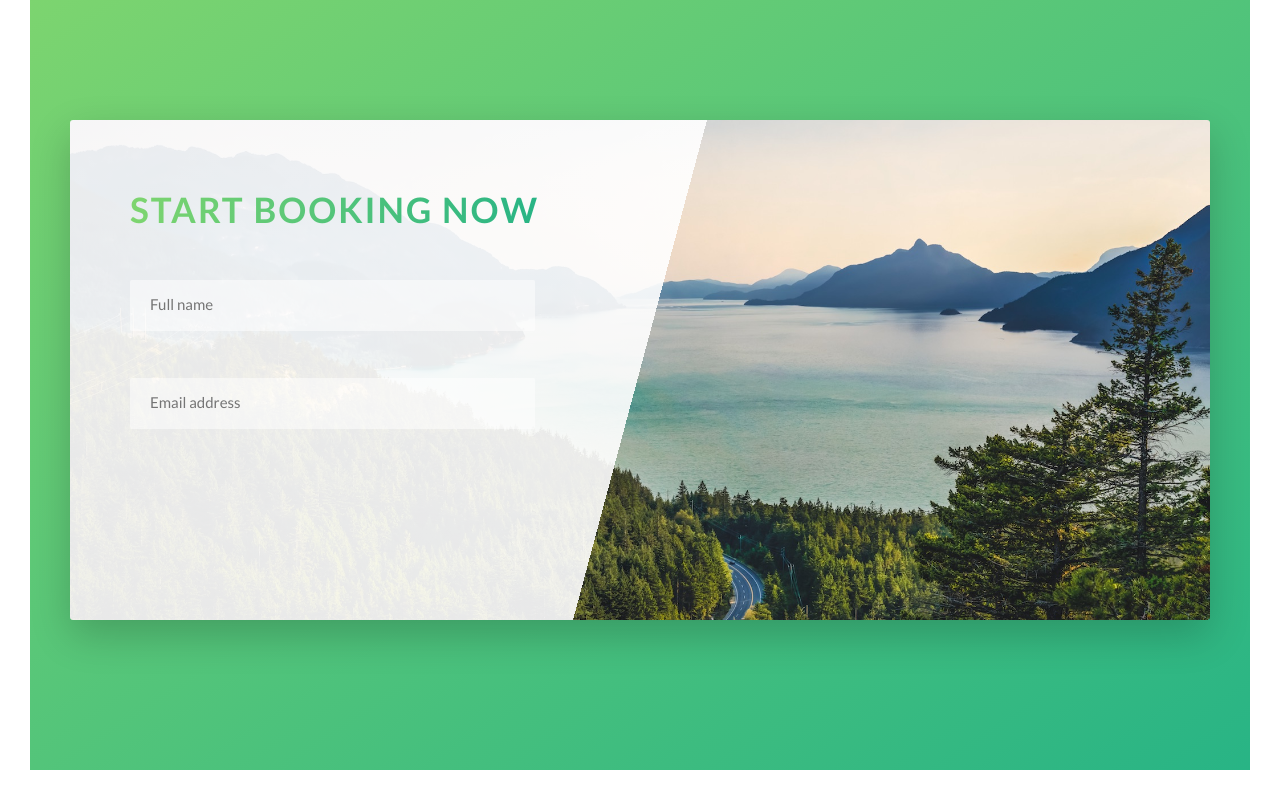
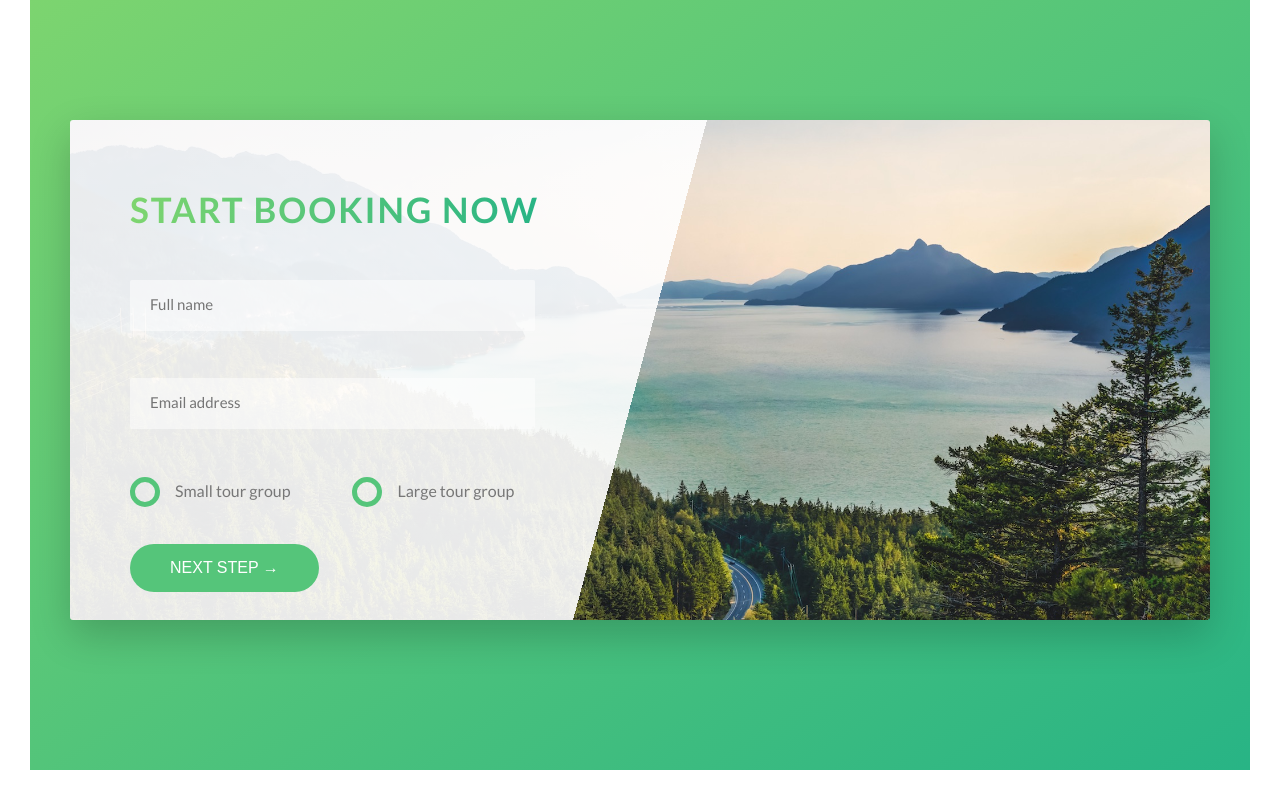
Before and after one commit to loxt/natours, a website: page index.html in a window 1280 px wide. Shown: the part 4591-5391 px from the top of the page. Drawn offline with Linux system fonts and the light colour scheme.

Commit message:
feat: custom radio input

```diff
--- a/index.html
+++ b/index.html
@@ -299,6 +299,27 @@
                   <input type="email" class="form__input" placeholder="Email address" id="email" required>
                   <label for="email" class="form__label">Email address</label>
                 </div>
+
+                <div class="form__group u-margin-bottom-medium">
+                  <div class="form__radio-group">
+                    <input type="radio" class="form__radio-input" id="small" name="size">
+                    <label for="small" class="form__radio-label">
+                      <span class="form__radio-button"></span>
+                      Small tour group
+                    </label>
+                  </div>
+                  <div class="form__radio-group">
+                    <input type="radio" class="form__radio-input" id="large" name="size">
+                    <label for="large" class="form__radio-label">
+                      <span class="form__radio-button"></span>
+                      Large tour group
+                    </label>
+                  </div>
+                </div>
+
+                <div class="form__group">
+                  <button class="btn btn--green">Next step &rarr;</button>
+                </div>
               </form>
             </div>
           </div>
--- a/sass/base/_utilities.scss
+++ b/sass/base/_utilities.scss
@@ -1,23 +1,23 @@
 .u-center-text {
-  text-align: center;
+  text-align: center !important;
 }
 
 .u-margin-bottom-big {
-  margin-bottom: 8rem;
+  margin-bottom: 8rem !important;
 }
 
 .u-margin-bottom-medium {
-  margin-bottom: 4rem;
+  margin-bottom: 4rem !important;
 }
 
 .u-margin-bottom-small {
-  margin-bottom: 1.5rem;
+  margin-bottom: 1.5rem !important;
 }
 
 .u-margin-top-big {
-  margin-top: 8rem;
+  margin-top: 8rem !important;
 }
 
 .u-margin-top-huge {
-  margin-top: 10rem;
+  margin-top: 10rem !important;
 }
--- a/sass/components/_button.scss
+++ b/sass/components/_button.scss
@@ -1,5 +1,5 @@
 .btn {
-  &:link, &:visited {
+  &, &:link, &:visited {
     font-size: $default-font-size;
     text-transform: uppercase;
     text-decoration: none;
@@ -8,6 +8,10 @@
     border-radius: 10rem;
     transition: all .2s;
     position: relative;
+
+    // change for the <button> element
+    border: none;
+    cursor: pointer;
   }
 
   &:hover {
@@ -21,7 +25,8 @@
   }
 
 
-  &:active {
+  &:active, &:focus {
+    outline: none;
     transform: translateY(-.1rem);
     box-shadow: 0 .5rem 1rem rgba($color-black, .2);
   }
--- a/sass/components/_form.scss
+++ b/sass/components/_form.scss
@@ -14,6 +14,7 @@
     border-bottom: 3px solid transparent;
     width: 90%;
     display: block;
+    transition: all .3s;
 
     &:focus {
       outline: none;
@@ -45,4 +46,50 @@
     visibility: hidden;
     transform: translateY(-4rem);
   }
+
+  &__radio-group {
+    width: 49%;
+    display: inline-block;
+  }
+
+  &__radio-input {
+    display: none;
+  }
+
+  &__radio-label {
+    font-size: $default-font-size;
+    cursor: pointer;
+    position: relative;
+    padding-left: 4.5rem;
+  }
+
+  &__radio-button {
+    height: 3rem;
+    width: 3rem;
+    border: 5px solid $color-primary;
+    border-radius: 50%;
+    display: inline-block;
+    position: absolute;
+    left: 0;
+    top: -.4rem;
+
+    &::after {
+      content: "";
+      display: block;
+      height: 1.3rem;
+      width: 1.3rem;
+      border-radius: 50%;
+      position: absolute;
+      top: 50%;
+      left: 50%;
+      transform: translate(-50%, -50%);
+      background-color: $color-primary;
+      opacity: 0;
+      transition: opacity .2s;
+    }
+  }
+
+  &__radio-input:checked ~ &__radio-label &__radio-button::after {
+    opacity: 1;
+  }
 }
```
Also changed, not shown: css/style.css.
